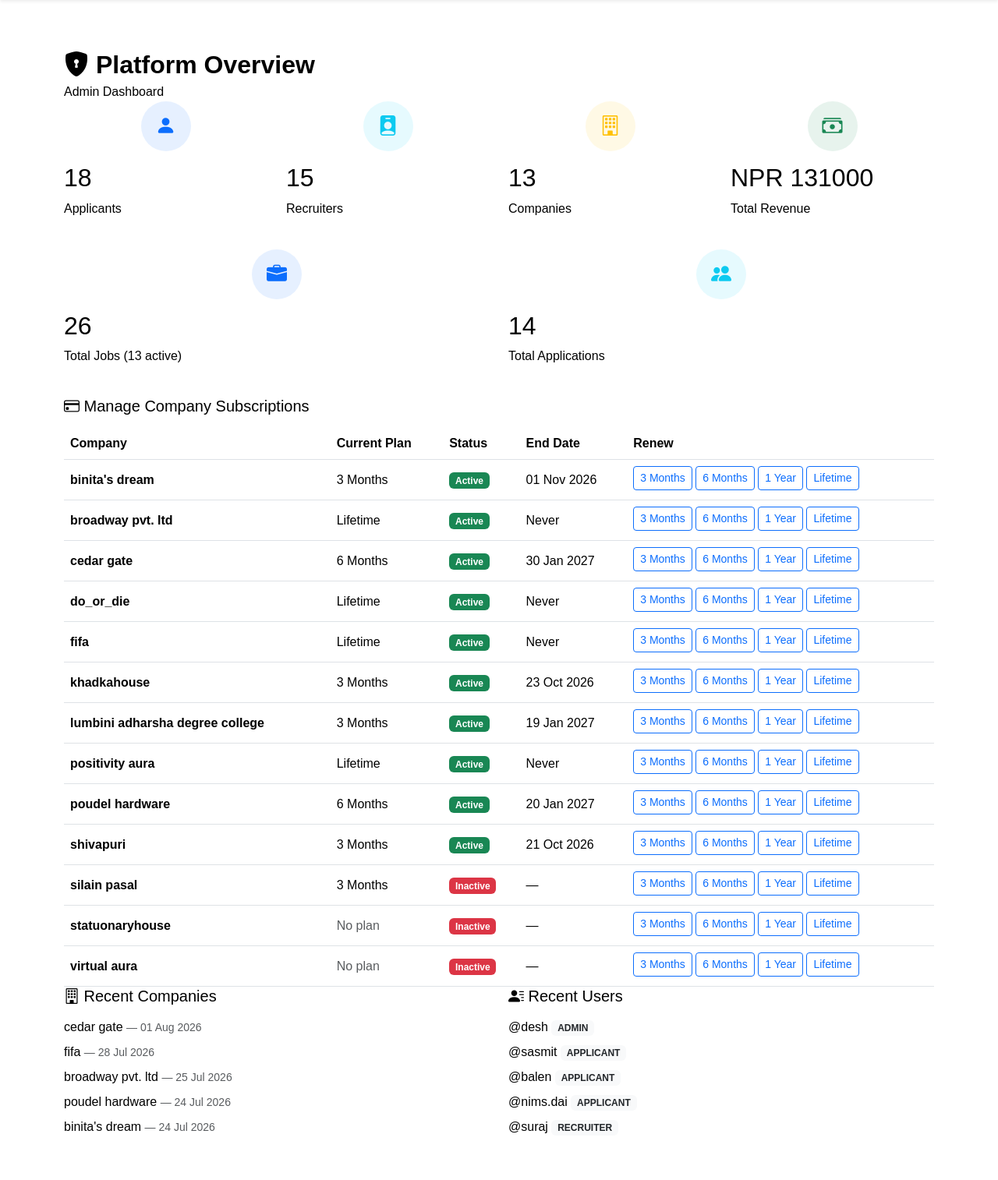
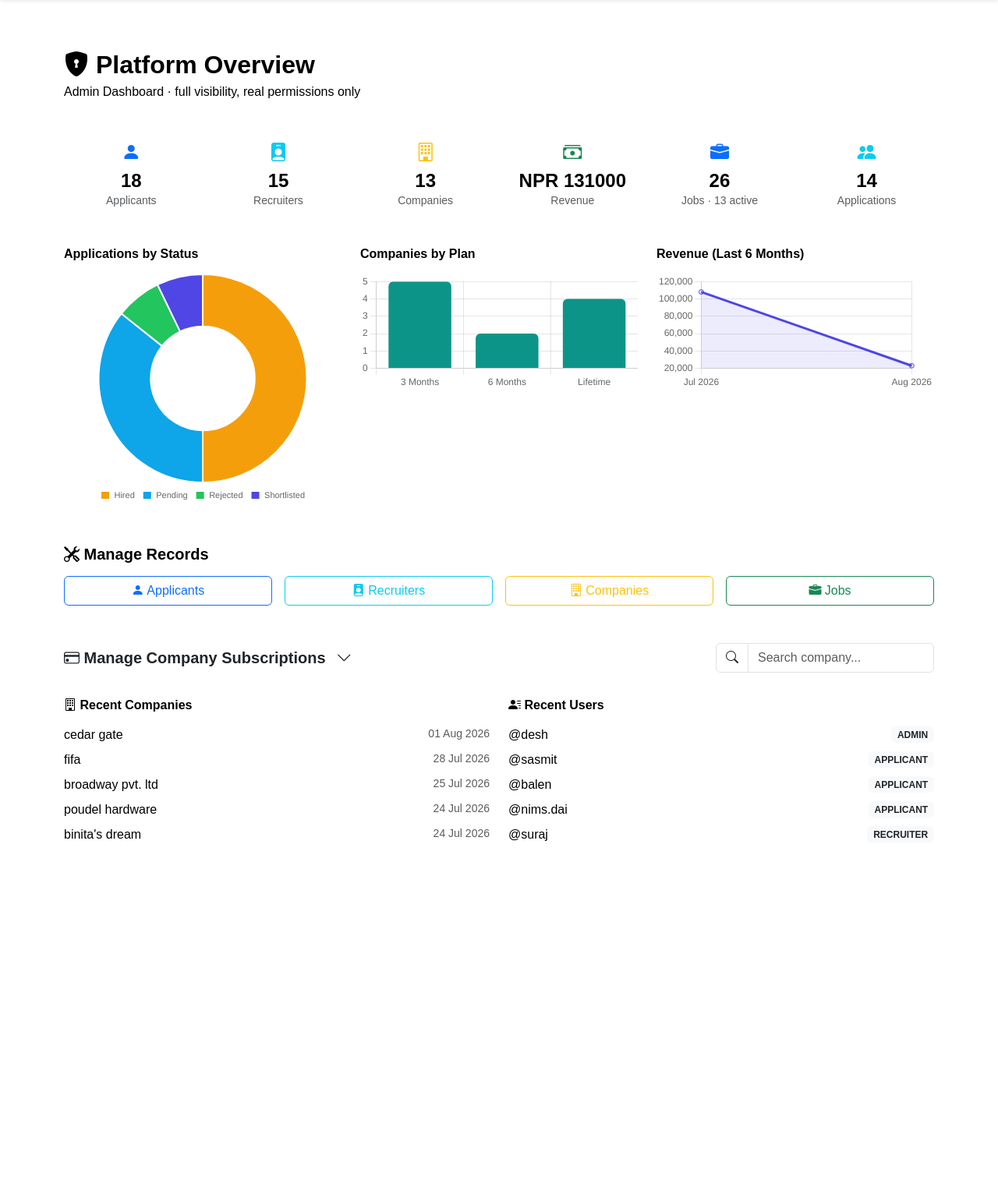
Before and after one commit to khadkashashi/Job-Portal, a Django app: page /admin-dashboard/ in a window 1280 px wide. Shown: the part 56-1570 px from the top of the page at 78% size. After the commit the page ends 1135 px from the top, so only its background shows below. Run offline with Django 5.2, Linux system fonts and the light colour scheme; a user stored in the database is signed in; data comes from the database, SQL or seed files in the repository; both versions use the stored data as it was after the commit.

Commit message:
fix bug in admin dashboard

```diff
--- a/accounts/views.py
+++ b/accounts/views.py
@@ -9,10 +9,11 @@ from applications.models import Application, Applicationstatus
 from django.utils.http import url_has_allowed_host_and_scheme
 from django.utils import timezone
 from .models import User
-from subscriptions.models import Payment, PaymentStatus,CompanyPlan
-from django.db.models import Sum
-
-
+from subscriptions.models import Payment, PaymentStatus,CompanyPlan, CompanySubscription
+from django.db.models import Sum,Count
+from django.db.models.functions import TruncMonth
+from datetime import date, timedelta
+import json
 
 def register(request):
     if request.method == "POST":
@@ -40,7 +41,7 @@ def login_view(request):
             if next_url and url_has_allowed_host_and_scheme(next_url, allowed_hosts={request.get_host()}):
                 return redirect(next_url)
             if user.is_superuser or user.role == "ADMIN":
-                return redirect("/admin/")
+                return redirect("admin-dashboard")
             elif user.role == "RECRUITER":
                 return redirect("dashboard")
             elif user.role == "APPLICANT":
@@ -122,6 +123,29 @@ def admin_dashboard(request):
     companies = Company.objects.select_related("subscription", "subscription__plan").order_by("company_name")
     paid_plans = CompanyPlan.objects.exclude(name="Free")
 
+    # application status breakdown, for a doughnut chart
+    status_counts = Application.objects.values("status").annotate(count=Count("id"))
+    status_labels = [row["status"] for row in status_counts]
+    status_data = [row["count"] for row in status_counts]
+
+    # subscription plan breakdown, for a bar chart
+    plan_counts = CompanySubscription.objects.values("plan__name").annotate(count=Count("id"))
+    plan_labels = [row["plan__name"] for row in plan_counts]
+    plan_data = [row["count"] for row in plan_counts]
+
+    # revenue trend for the last 6 months, for a line chart
+    six_months_ago = date.today() - timedelta(days=180)
+    monthly_revenue = (
+        Payment.objects.filter(status=PaymentStatus.SUCCESS, created_at__gte=six_months_ago)
+        .annotate(month=TruncMonth("created_at"))
+        .values("month")
+        .annotate(total=Sum("amount"))
+        .order_by("month")
+    )
+    revenue_labels = [row["month"].strftime("%b %Y") for row in monthly_revenue]
+    revenue_data = [row["total"] for row in monthly_revenue]
+
+
     context = {
         "total_applicants": total_applicants,
         "total_recruiters": total_recruiters,
@@ -134,5 +158,11 @@ def admin_dashboard(request):
         "recent_users": recent_users,
         "companies": companies,
         "paid_plans": paid_plans,
+         "status_labels": json.dumps(status_labels),
+        "status_data": json.dumps(status_data),
+        "plan_labels": json.dumps(plan_labels),
+        "plan_data": json.dumps(plan_data),
+        "revenue_labels": json.dumps(revenue_labels),
+        "revenue_data": json.dumps(revenue_data),
     }
     return render(request, "accounts/admin_dashboard.html", context)
--- a/templates/accounts/admin_dashboard.html
+++ b/templates/accounts/admin_dashboard.html
@@ -4,96 +4,163 @@
 {% block title %}Admin Dashboard{% endblock %}
 
 {% block content %}
+<script src="https://cdn.jsdelivr.net/npm/chart.js@4/dist/chart.umd.min.js"></script>
 
 <div class="container py-4">
 
-<section class="recruiter-hero d-flex justify-content-between align-items-center flex-wrap gap-3">
-
-    <div>
+    <!-- Hero -->
+    <section class="admin-hero mb-5">
         <h2 class="fw-bold mb-1">
             <i class="bi bi-shield-lock-fill"></i>
             Platform Overview
         </h2>
-        <p class="mb-0">Admin Dashboard</p>
+        <p class="mb-0">Admin Dashboard &middot; full visibility, real permissions only</p>
+    </section>
+
+    <!-- Compact stats -->
+    <div class="custom-card mb-5">
+        <div class="row text-center g-3">
+
+            <div class="col-6 col-md-2">
+                <i class="bi bi-person-fill text-primary fs-4"></i>
+                <h4 class="fw-bold mb-0 mt-1">{{ total_applicants }}</h4>
+                <p class="text-muted small mb-0">Applicants</p>
             </div>
 
-</section>
+            <div class="col-6 col-md-2">
+                <i class="bi bi-person-badge-fill text-info fs-4"></i>
+                <h4 class="fw-bold mb-0 mt-1">{{ total_recruiters }}</h4>
+                <p class="text-muted small mb-0">Recruiters</p>
+            </div>
 
-<div class="row g-4 mb-4">
+            <div class="col-6 col-md-2">
+                <i class="bi bi-building text-warning fs-4"></i>
+                <h4 class="fw-bold mb-0 mt-1">{{ total_companies }}</h4>
+                <p class="text-muted small mb-0">Companies</p>
+            </div>
 
-    <div class="col-lg-3 col-md-6">
-        <div class="glass-stat-card">
-            <div class="stat-icon-wrap bg-primary bg-opacity-10">
-                <i class="bi bi-person-fill stat-icon text-primary"></i>
+            <div class="col-6 col-md-2">
+                <i class="bi bi-cash-stack text-success fs-4"></i>
+                <h4 class="fw-bold mb-0 mt-1">NPR {{ total_revenue }}</h4>
+                <p class="text-muted small mb-0">Revenue</p>
             </div>
-            <h2>{{ total_applicants }}</h2>
-            <p>Applicants</p>
+
+            <div class="col-6 col-md-2">
+                <i class="bi bi-briefcase-fill text-primary fs-4"></i>
+                <h4 class="fw-bold mb-0 mt-1">{{ total_jobs }}</h4>
+                <p class="text-muted small mb-0">Jobs &middot; {{ active_jobs }} active</p>
+            </div>
+
+            <div class="col-6 col-md-2">
+                <i class="bi bi-people-fill text-info fs-4"></i>
+                <h4 class="fw-bold mb-0 mt-1">{{ total_applications }}</h4>
+                <p class="text-muted small mb-0">Applications</p>
+            </div>
+
         </div>
     </div>
 
-    <div class="col-lg-3 col-md-6">
-        <div class="glass-stat-card">
-            <div class="stat-icon-wrap bg-info bg-opacity-10">
-                <i class="bi bi-person-badge-fill stat-icon text-info"></i>
+    <!-- Charts -->
+    <div class="row g-4 mb-5">
+
+        <div class="col-lg-4">
+            <div class="custom-card">
+                <h6 class="fw-bold mb-3">Applications by Status</h6>
+                <div class="chart-box">
+                    <canvas id="statusChart"></canvas>
                 </div>
-            <h2>{{ total_recruiters }}</h2>
-            <p>Recruiters</p>
             </div>
         </div>
 
-    <div class="col-lg-3 col-md-6">
-        <div class="glass-stat-card">
-            <div class="stat-icon-wrap bg-warning bg-opacity-10">
-                <i class="bi bi-building stat-icon text-warning"></i>
+        <div class="col-lg-4">
+            <div class="custom-card">
+                <h6 class="fw-bold mb-3">Companies by Plan</h6>
+                <div class="chart-box">
+                    <canvas id="planChart"></canvas>
                 </div>
-            <h2>{{ total_companies }}</h2>
-            <p>Companies</p>
             </div>
         </div>
 
-    <div class="col-lg-3 col-md-6">
-        <div class="glass-stat-card">
-            <div class="stat-icon-wrap bg-success bg-opacity-10">
-                <i class="bi bi-cash-stack stat-icon text-success"></i>
+        <div class="col-lg-4">
+            <div class="custom-card">
+                <h6 class="fw-bold mb-3">Revenue (Last 6 Months)</h6>
+                <div class="chart-box">
+                    <canvas id="revenueChart"></canvas>
                 </div>
-            <h2>NPR {{ total_revenue }}</h2>
-            <p>Total Revenue</p>
             </div>
         </div>
 
     </div>
 
-<div class="row g-4 mb-4">
-
-    <div class="col-lg-6">
-        <div class="glass-stat-card">
-            <div class="stat-icon-wrap bg-primary bg-opacity-10">
-                <i class="bi bi-briefcase-fill stat-icon text-primary"></i>
+    <!-- Manage records -->
+    <div class="custom-card mb-5">
+        <h5 class="fw-bold mb-3">
+            <i class="bi bi-tools"></i>
+            Manage Records
+        </h5>
+        <div class="row g-3">
+            <div class="col-md-3 col-6">
+                <a href="/admin/accounts/applicantuser/" class="btn btn-outline-primary w-100">
+                    <i class="bi bi-person-fill"></i> Applicants
+                </a>
             </div>
-            <h2>{{ total_jobs }}</h2>
-            <p>Total Jobs ({{ active_jobs }} active)</p>
+            <div class="col-md-3 col-6">
+                <a href="/admin/accounts/recruiteruser/" class="btn btn-outline-info w-100">
+                    <i class="bi bi-person-badge-fill"></i> Recruiters
+                </a>
+            </div>
+            <div class="col-md-3 col-6">
+                <a href="/admin/companies/company/" class="btn btn-outline-warning w-100">
+                    <i class="bi bi-building"></i> Companies
+                </a>
+            </div>
+            <div class="col-md-3 col-6">
+                <a href="/admin/jobs/job/" class="btn btn-outline-success w-100">
+                    <i class="bi bi-briefcase-fill"></i> Jobs
+                </a>
+            </div>
         </div>
     </div>
 
-    <div class="col-lg-6">
-        <div class="glass-stat-card">
-            <div class="stat-icon-wrap bg-info bg-opacity-10">
-                <i class="bi bi-people-fill stat-icon text-info"></i>
-            </div>
-            <h2>{{ total_applications }}</h2>
-            <p>Total Applications</p>
+    <!-- Manage subscriptions - collapsible -->
+    <div class="custom-card mb-">
+
+      <div class="d-flex justify-content-between align-items-center flex-wrap gap-3">
+
+    <a class="text-decoration-none flex-grow-1"
+       data-bs-toggle="collapse"
+       href="#subscriptionsCollapse">
+
+        <h5 class="fw-bold mb-0 text-dark">
+            <i class="bi bi-credit-card"></i>
+            Manage Company Subscriptions
+            <i class="bi bi-chevron-down ms-2"></i>
+        </h5>
+
+    </a>
+
+    <div style="max-width:280px; width:100%;">
+        <div class="input-group">
+
+            <span class="input-group-text bg-white">
+                <i class="bi bi-search"></i>
+            </span>
+
+            <input
+                type="text"
+                id="companySearch"
+                class="form-control"
+                placeholder="Search company...">
+
         </div>
     </div>
 
 </div>
-<div class="custom-card mt-4">
 
-    <h5 class="mb-3"><i class="bi bi-credit-card"></i> Manage Company Subscriptions</h5>
+        <div class="collapse mt-3" id="subscriptionsCollapse">
 
             <div class="table-responsive">
-
                 <table class="table align-middle">
-
                     <thead>
                         <tr>
                             <th>Company</th>
@@ -103,13 +170,10 @@
                             <th>Renew</th>
                         </tr>
                     </thead>
-
                     <tbody>
-
                     {% for company in companies %}
                         <tr>
                             <td><strong>{{ company.company_name }}</strong></td>
-
                             <td>
                                 {% if company.subscription %}
                                     {{ company.subscription.plan.name }}
@@ -117,7 +181,6 @@
                                     <span class="text-muted">No plan</span>
                                 {% endif %}
                             </td>
-
                             <td>
                                 {% if company.subscription.is_active %}
                                     <span class="badge bg-success">Active</span>
@@ -125,17 +188,15 @@
                                     <span class="badge bg-danger">Inactive</span>
                                 {% endif %}
                             </td>
-
                             <td>
                                 {% if company.subscription.end_date %}
                                     {{ company.subscription.end_date|date:"d M Y" }}
                                 {% elif company.subscription.plan.name == "Lifetime" %}
                                     Never
                                 {% else %}
-                            —
+                                    &mdash;
                                 {% endif %}
                             </td>
-
                             <td>
                                 {% for plan in paid_plans %}
                                     <a href="{% url 'admin-start-payment' company.id plan.id %}"
@@ -144,39 +205,45 @@
                                     </a>
                                 {% endfor %}
                             </td>
-
                         </tr>
                     {% empty %}
                         <tr><td colspan="5" class="text-center text-muted py-4">No companies yet.</td></tr>
                     {% endfor %}
-
                     </tbody>
-
                 </table>
+            </div>
 
         </div>
 
     </div>
-<div class="row g-4">
+
+    <!-- Recent activity -->
+    <div class="row g-4 mt-2">
 
         <div class="col-lg-6">
             <div class="custom-card">
-            <h5 class="mb-3"><i class="bi bi-building"></i> Recent Companies</h5>
+                <h6 class="fw-bold mb-3"><i class="bi bi-building"></i> Recent Companies</h6>
                 {% for company in recent_companies %}
-                <p class="mb-2">{{ company.company_name }} <span class="text-muted small">— {{ company.created_at|date:"d M Y" }}</span></p>
+                    <p class="mb-2 d-flex justify-content-between">
+                        <span>{{ company.company_name }}</span>
+                        <span class="text-muted small">{{ company.created_at|date:"d M Y" }}</span>
+                    </p>
                 {% empty %}
-                <p class="text-muted">No companies yet.</p>
+                    <p class="text-muted mb-0">No companies yet.</p>
                 {% endfor %}
             </div>
         </div>
 
         <div class="col-lg-6">
             <div class="custom-card">
-            <h5 class="mb-3"><i class="bi bi-person-lines-fill"></i> Recent Users</h5>
+                <h6 class="fw-bold mb-3"><i class="bi bi-person-lines-fill"></i> Recent Users</h6>
                 {% for u in recent_users %}
-                <p class="mb-2">{{ u.username }} <span class="badge bg-light text-dark">{{ u.role }}</span></p>
+                    <p class="mb-2 d-flex justify-content-between align-items-center">
+                        <span>{{ u.username }}</span>
+                        <span class="badge bg-light text-dark">{{ u.role }}</span>
+                    </p>
                 {% empty %}
-                <p class="text-muted">No users yet.</p>
+                    <p class="text-muted mb-0">No users yet.</p>
                 {% endfor %}
             </div>
         </div>
@@ -185,4 +252,71 @@
 
 </div>
 
+<script>
+new Chart(document.getElementById('statusChart'), {
+    type: 'doughnut',
+    data: {
+        labels: {{ status_labels|safe }},
+        datasets: [{
+            data: {{ status_data|safe }},
+            backgroundColor: ['#F59E0B', '#0EA5E9', '#22C55E', '#4F46E5', '#EF4444']
+        }]
+    },
+    options: {
+        maintainAspectRatio: false,
+        plugins: { legend: { position: 'bottom', labels: { boxWidth: 12, font: { size: 11 } } } }
+    }
+});
+
+new Chart(document.getElementById('planChart'), {
+    type: 'bar',
+    data: {
+        labels: {{ plan_labels|safe }},
+        datasets: [{
+            label: 'Companies',
+            data: {{ plan_data|safe }},
+            backgroundColor: '#0D9488',
+            borderRadius: 6
+        }]
+    },
+    options: {
+        maintainAspectRatio: false,
+        plugins: { legend: { display: false } },
+        scales: { y: { beginAtZero: true, ticks: { stepSize: 1 } } }
+    }
+});
+
+new Chart(document.getElementById('revenueChart'), {
+    type: 'line',
+    data: {
+        labels: {{ revenue_labels|safe }},
+        datasets: [{
+            label: 'Revenue (NPR)',
+            data: {{ revenue_data|safe }},
+            borderColor: '#4F46E5',
+            backgroundColor: 'rgba(79,70,229,0.1)',
+            fill: true,
+            tension: 0.3
+        }]
+    },
+    options: {
+        maintainAspectRatio: false,
+        plugins: { legend: { display: false } }
+    }
+});
+document.getElementById("companySearch").addEventListener("keyup", function () {
+
+    let value = this.value.toLowerCase();
+
+    document.querySelectorAll("#subscriptionsCollapse tbody tr").forEach(function(row){
+
+        let company = row.cells[0].innerText.toLowerCase();
+
+        row.style.display = company.includes(value) ? "" : "none";
+
+    });
+
+});
+</script>
+
 {% endblock %}
```
Also changed, not shown: accounts/admin.py (+15 -0 lines), static/css/dashboard.css (+25 -0 lines), db.sqlite3. Lines whose indentation alone changed are shown as unchanged.
